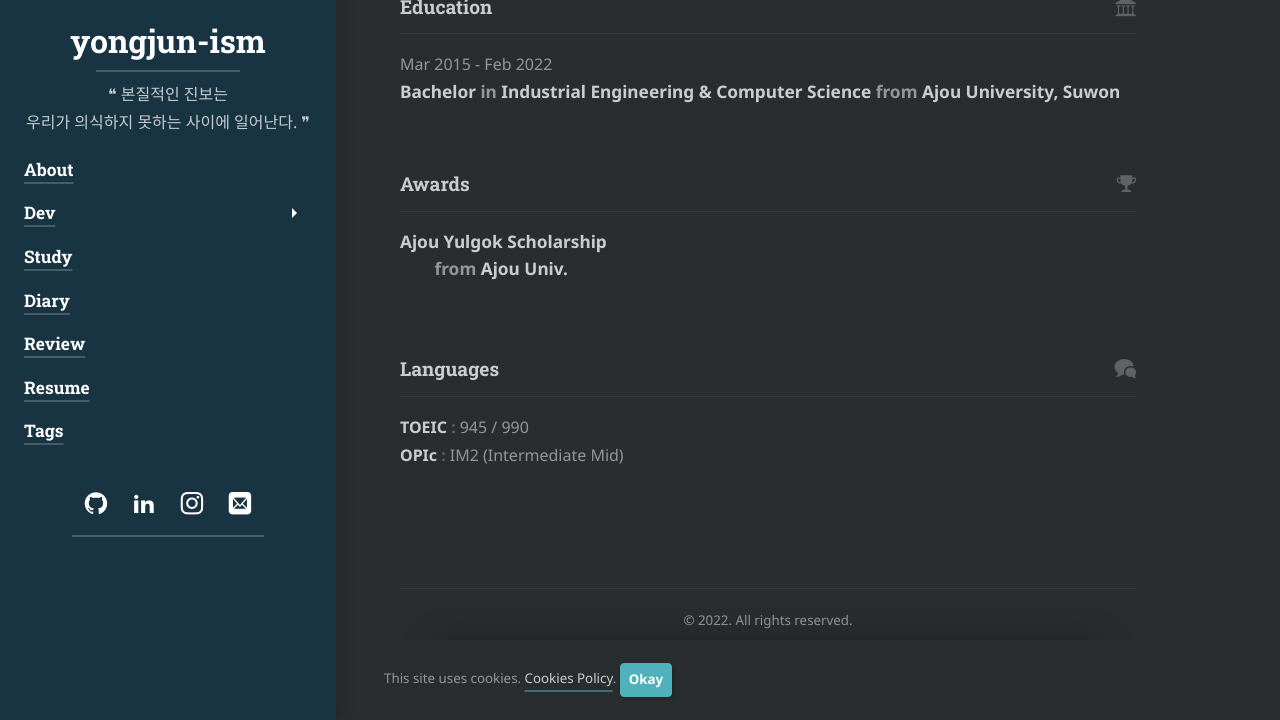
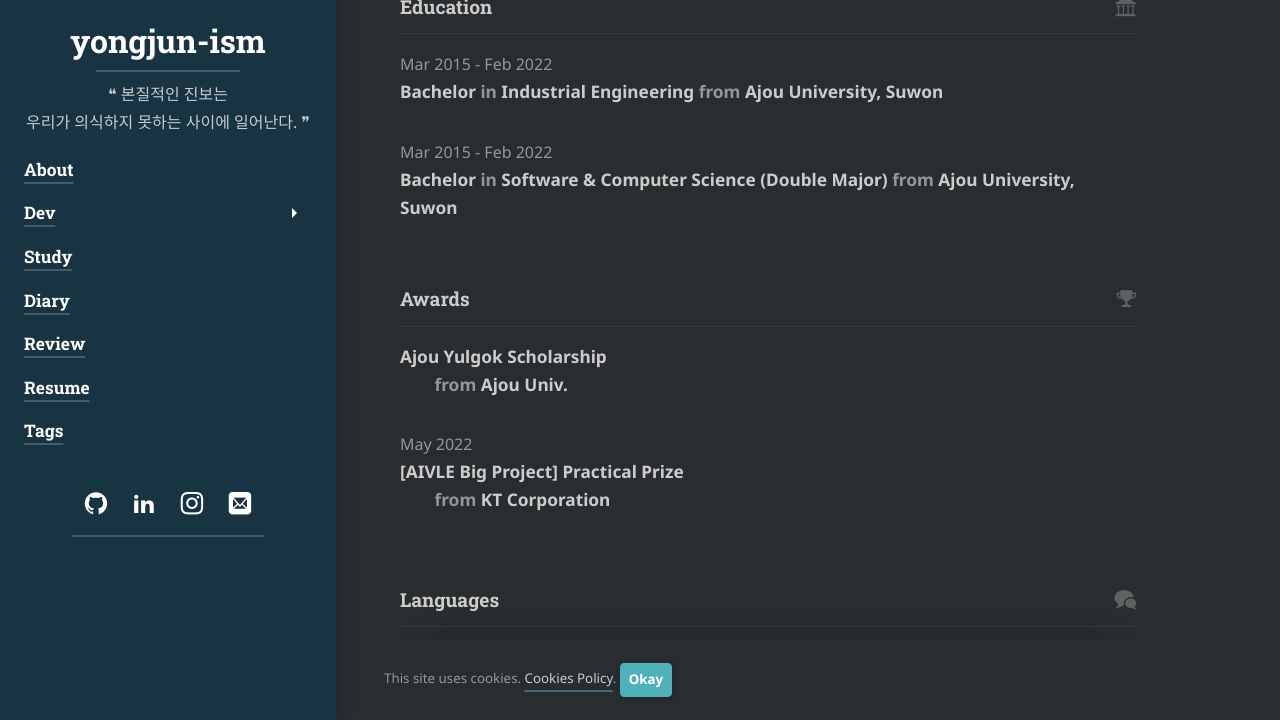
Before and after one commit to yongjunism/yongjunism.github.io, a Jekyll site: the page built from resume.md, in a window 1280 px wide and 900 px high, scrolled down 820 px, cut to the strip 180-900 px from the top of the window. Built offline with Jekyll 4.4.1, drawn with Linux system fonts in a browser that asks for light colours; cached includes are drawn as plain includes; nearby versions of some CDN libraries; some web fonts are replaced; library files that are not in the unit come from our copies.

Commit message:
Update resume.yml

```diff
--- a/_data/resume.yml
+++ b/_data/resume.yml
@@ -34,8 +34,8 @@ work:
       Hyundai AutoEver, a “mobility software provider” that reliably, efficiently, and innovatively supports software and infrastructure across in-car and out-car areas, builds a mobility software platform to flexibly connect hardware and software, and is creating new value for the upcoming mobility ecosystem.
     highlights:
       - "Big Data Technology Team"
-    #   - "Successfully won Techcrunch Disrupt"
-    #   - "Optimized an algorithm that holds the current world record for Weisman Scores"
+      # - "Successfully won Techcrunch Disrupt"
+      # - "Optimized an algorithm that holds the current world record for Weisman Scores"
 # volunteer:
 #   - organization: "CoderDojo"
 #     position: "Teacher"
@@ -47,22 +47,34 @@ work:
 #       - "Awarded 'Teacher of the Month'"
 education:
   - institution: "Ajou University, Suwon"
-    area: "Industrial Engineering & Computer Science"
+    area: "Industrial Engineering"
     studyType: "Bachelor"
     startDate: "2015-03-02"
     endDate: "2022-02-22"
-    gpa: "3.81 / 4.5"
+    gpa: "3.81 (major 3.75) / 4.5"
+    # courses:
+    #   - "DB1101 - Basic SQL"
+    #   - "CS2011 - Java Introduction"
+  - institution: "Ajou University, Suwon"
+    area: "Software & Computer Science (Double Major)"
+    studyType: "Bachelor"
+    startDate: "2015-03-02"
+    endDate: "2022-02-22"
+    gpa: "3.81 (major 3.69) / 4.5"
     # courses:
     #   - "DB1101 - Basic SQL"
     #   - "CS2011 - Java Introduction"
 awards:
   - title: "Ajou Yulgok Scholarship"
-    # date: "2014-11-01"
     awarder: "Ajou Univ."
-    # summary: "There is no spoon."
     highlights:
+      - "2018, 1st semester"
       - "2015, 1st semester"
-      - "2018, 1st semester"
+
+  - title: "[AIVLE Big Project] Practical Prize"
+    date: "2022-05-19"
+    awarder: "KT Corporation"
+    summary: ""
 # publications:
 #   - name: "Video compression for 3d media"
 #     publisher: "Hooli"
```
